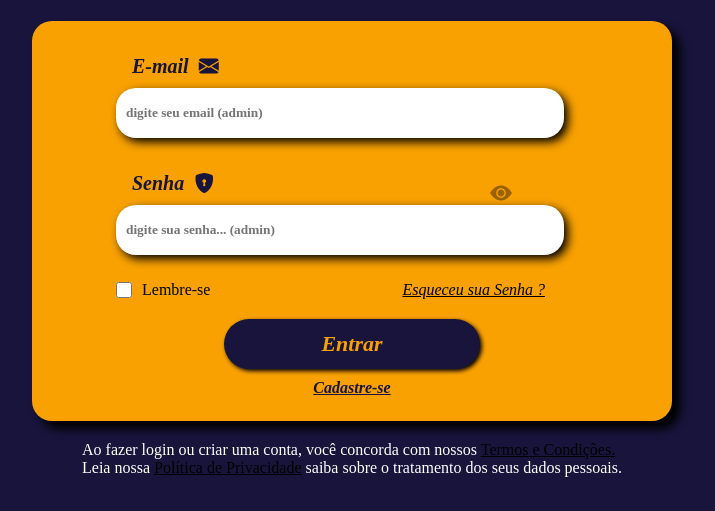
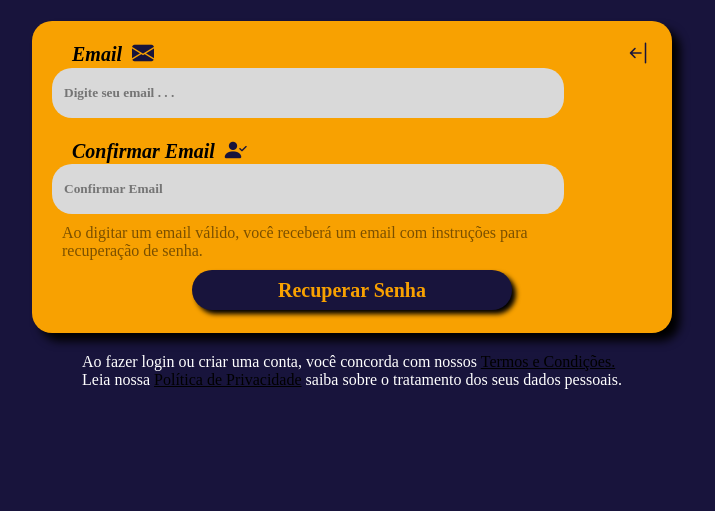
Before and after one commit to luanfreiire/voar, a plain HTML site: page login.html in a window 1280 px wide. Both pictures are taken after a click on the element "Esqueceu sua Senha ?". Shown: the part 209-720 px from the top of the page, without its empty margins (288-1003 px from the left). Drawn offline with nearby package versions, Linux system fonts and the light colour scheme; a web font is replaced by a local one.

Commit message:
Modificado em 10/01/25

```diff
--- a/login.css
+++ b/login.css
@@ -186,6 +186,96 @@ body {
     }
 }
 
+/*Modal Esqueceu Senha*/
+.modalEsqueceuSenha{
+    display: none;
+    justify-content: center;
+}
+
+.mainModalEsqueceu{
+    background-color: var(--second-color);
+    width: 50%;
+    height: 19.5rem;
+    border-radius: 20px;
+    box-shadow: 8px 8px 10px black;
+}
+
+/*Icones e Labels Esqueceu Senha*/
+.iconesEsqueceuSenha{
+    display: flex;
+    align-items: center;
+    margin-top: 1.25rem;
+    margin-left: 2.50rem;
+    h2{
+        font-style: italic;
+        font-size: 20px;
+    }
+
+    i{
+        padding-left: 10px;
+        font-size: 22px;
+        color: var(--main-color);
+    }
+}
+
+.mainModalEsqueceu{
+    /*Inputs Esqueceu Senha*/
+    input{
+        background-color: var(--cinza-color);
+        font-family: var(--font-main);
+        font-weight: bold;
+        margin-left: 1.25rem;
+        width: 80%;
+        height: 3.13rem;
+        border-radius: 20px;
+        outline: none;
+        border: none;
+        padding: 12px;
+    }
+
+    /*Paragrafo do Modal*/
+    p{
+        max-width: 75%;
+        margin:10px 30px;
+        opacity: 0.5;
+    }
+}
+
+/*Botão de Retornar*/
+.arrowReturn{
+    margin-left: 73%;
+
+    i{
+        font-size: 24px;
+        cursor: pointer;
+    }
+}
+
+/*Botão Recuperar Senha*/
+.btnRecuperarSenha{
+    display: flex;
+    justify-content: center;
+
+    button{
+        width: 50%;
+        height: 2.50rem;
+        background-color: var(--main-color);
+        border: none;
+        border-radius: 30px;
+        box-shadow: 4px 4px 5px black;
+        font-family: var(--font-main);
+        font-weight: bold;
+        font-size: 20px;
+        color: var(--second-color);
+        outline: none;
+        cursor: pointer;
+    }
+
+    button:active{
+        transform: translateY(5px);
+    }
+}
+
 /*RESPONSIVIDADE*/
 
 @media(max-width: 430px) {
@@ -251,4 +341,24 @@ body {
     .rodape {
         margin: 2rem;
     }
+
+    /*Seção Modal Esqueceu Senha*/
+    .mainModalEsqueceu{
+        width: 90%;
+        height:20.5rem;
+
+        input{
+            width: 90%;
+        }
+
+        p{
+            font-size: 14px;
+            max-width: 90%;
+        }
+    }
+
+    .arrowReturn{
+        margin-left: 55%;
+        margin-bottom: 10px;
+    }
 }
--- a/login.html
+++ b/login.html
@@ -11,7 +11,7 @@
 <body>
     <section class="logotipo">
         <a href="#">
-        <img src="img/logo sem fundo.png" alt="logotipo voar.com">
+            <img src="img/logo sem fundo.png" alt="logotipo voar.com">
         </a>
     </section>
 
@@ -38,8 +38,9 @@
                 <div class="optionsExtras">
                     <input type="checkbox" onclick="salvarEmail()" id="checkBoxSalvar">
                     <p>Lembre-se</p>
+
                     <div class="esqueceuSenha">
-                        <p>
+                        <p onclick="btnEsqueceu()">
                             <u>Esqueceu sua Senha ?</u>
                         </p>
                     </div>
@@ -59,6 +60,37 @@
 
     </section>
 
+    <!--Seção Modal Esqueceu Senha -->
+    <section class="modalEsqueceuSenha">
+
+        <div class="mainModalEsqueceu">
+
+            <div class="iconesEsqueceuSenha">
+                <h2>Email</h2>
+                <i class="bi bi-envelope-fill"></i>
+
+                <div class="arrowReturn">
+                    <i class="bi bi-arrow-bar-left arrowReturn" onclick="btnReturn()"></i>
+                </div>
+
+            </div>
+            <input type="email" placeholder="Digite seu email . . .">
+
+            <div class="iconesEsqueceuSenha">
+                <h2>Confirmar Email</h2>
+                <i class="bi bi-person-check-fill"></i>
+            </div>
+            <input type="email" placeholder="Confirmar Email">
+
+            <p>Ao digitar um email válido, você receberá um email com instruções para recuperação de senha.</p>
+
+            <div class="btnRecuperarSenha">
+                <button>Recuperar Senha</button>
+            </div>
+
+        </div>
+    </section>
+
     <footer>
         <div class="rodape">
             <p>
--- a/login.js
+++ b/login.js
@@ -68,3 +68,21 @@ checkBox.addEventListener("change", () => {
         document.getElementById("email").value = "";
     }
 })
+
+//Abrir Modal Esqueceu Senha//
+btnEsqueceu = () => {
+    let modalLogin = document.querySelector (".boxLogin");
+    let modalEsqueceuSenha = document.querySelector (".modalEsqueceuSenha");
+
+    modalEsqueceuSenha.style.display = "flex";
+    modalLogin.style.display = "none";
+}
+
+//Fechar Modal Esqueceu Senha//
+btnReturn = () => {
+    let modalLogin = document.querySelector (".boxLogin");
+    let modalEsqueceuSenha = document.querySelector (".modalEsqueceuSenha");
+
+    modalLogin.style.display = "flex";
+    modalEsqueceuSenha.style.display = "none";
+}
```
